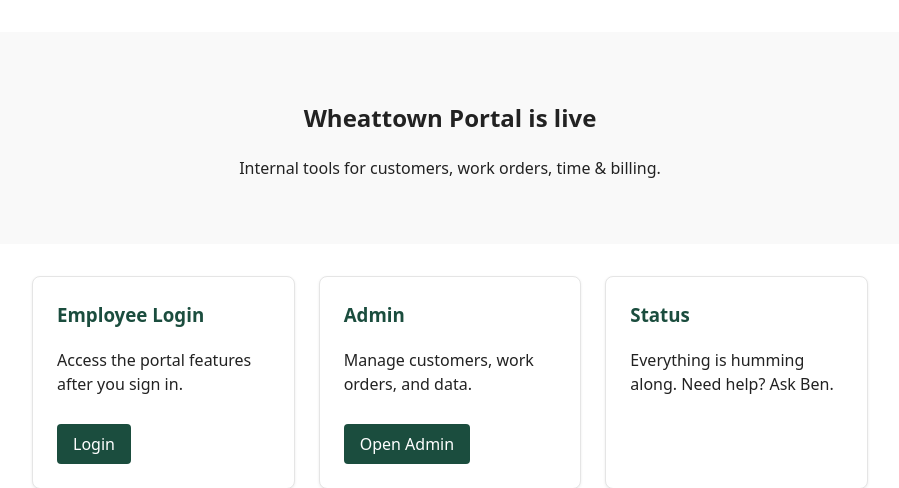
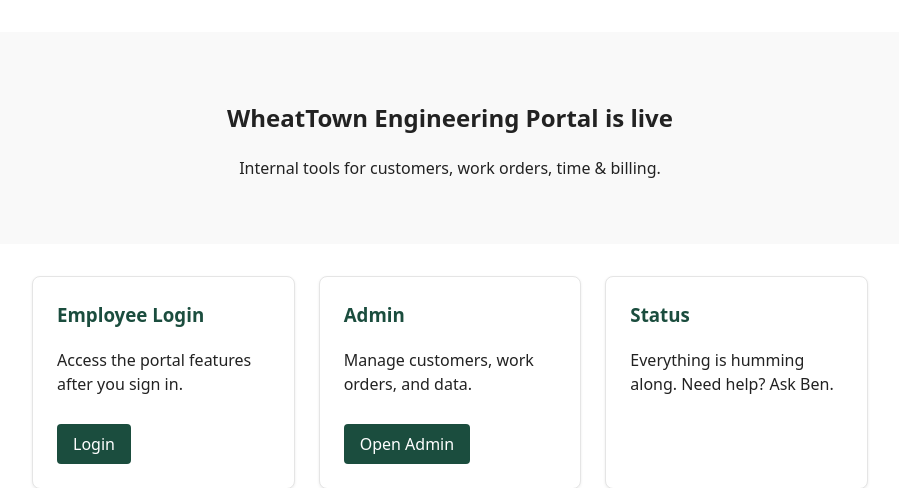
Before and after one commit to bwheattown/wheattown-portal, a Django app: template core/templates/home.html in a window 1280 px wide. Shown: the part 56-544 px from the top of the page, without its empty margins (190-1089 px from the left). Run offline with Django 5.2, Linux system fonts and the light colour scheme; the template is opened without the code that fills it, so the values that code supplies are empty.

Commit message:
Edit Portal Title Capitalization

```diff
--- a/core/templates/home.html
+++ b/core/templates/home.html
@@ -3,7 +3,7 @@
 {% now "UTC" as now %}
 {% block content %}
 <section class="hero">
-  <h1>Wheattown Portal is live</h1>
+  <h1>WheatTown Engineering Portal is live</h1>
   <p>Internal tools for customers, work orders, time & billing.</p>
 </section>
 
```
